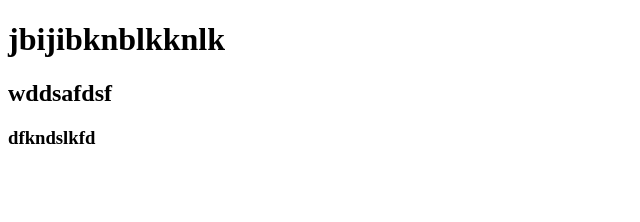
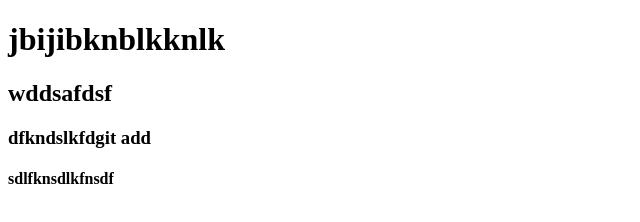
Before and after one commit to Mojammel54/my-first-repo, a plain HTML site: page index.html in a window 1280 px wide. Shown: the whole page, without its empty margins (0-640 px from the left). Drawn offline with Linux system fonts and the light colour scheme.

Commit message:
addfdsfdss

```diff
--- a/index.html
+++ b/index.html
@@ -9,6 +9,7 @@
 <body>
     <h1>jbijibknblkknlk</h1>
     <h2>wddsafdsf</h2>
-    <h3>dfkndslkfd</h3>
+    <h3>dfkndslkfdgit add </h3>
+    <h4>sdlfknsdlkfnsdf</h4>
 </body>
 </html>
```
